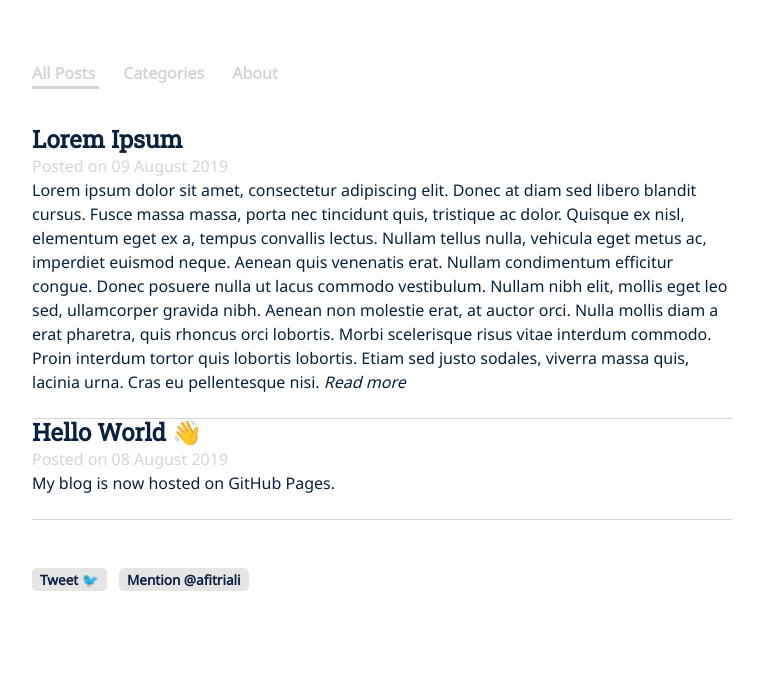
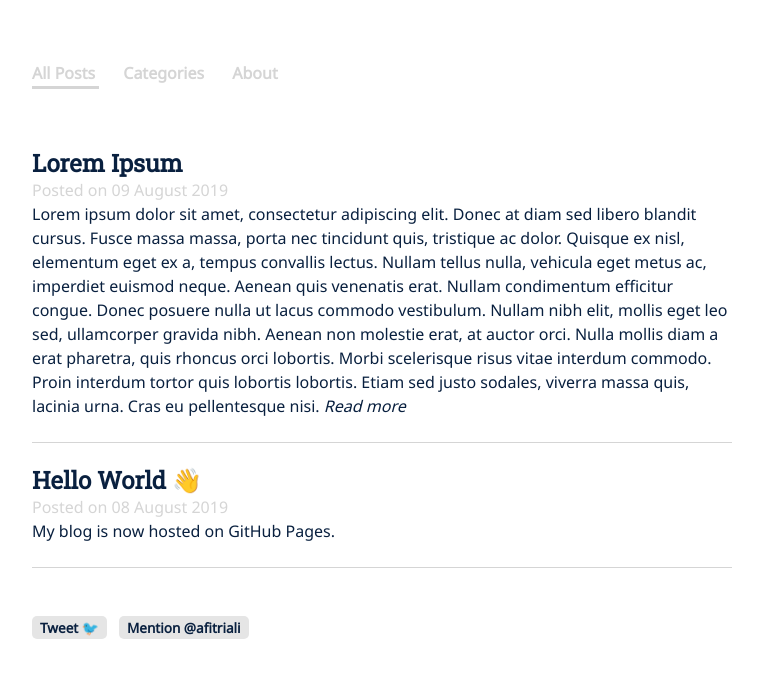
Before and after one commit to xfltrt/xfltrt.github.io, a Jekyll site: the page built from index.html, in a window 1280 px wide. Shown: the top 678 px of the page, without its empty margins (258-1021 px from the left). Built offline with Jekyll 4.4.1, drawn with Linux system fonts in a browser that asks for light colours; comment, search, counter and statistics services are not loaded.

Commit message:
Update main.scss

```diff
--- a/_sass/main.scss
+++ b/_sass/main.scss
@@ -62,7 +62,16 @@ nav a:hover {
 
 .post {
   border-bottom: 1px solid var(--colour-gray);
-  padding-bottom: 24px;
+  padding: 24px 0;
+}
+
+#post:first-child {
+  padding-top: 0;
+}
+
+#post:last-child {
+  border-bottom: 0;
+  padding-bottom: 0;
 }
 
 .post p {
```
